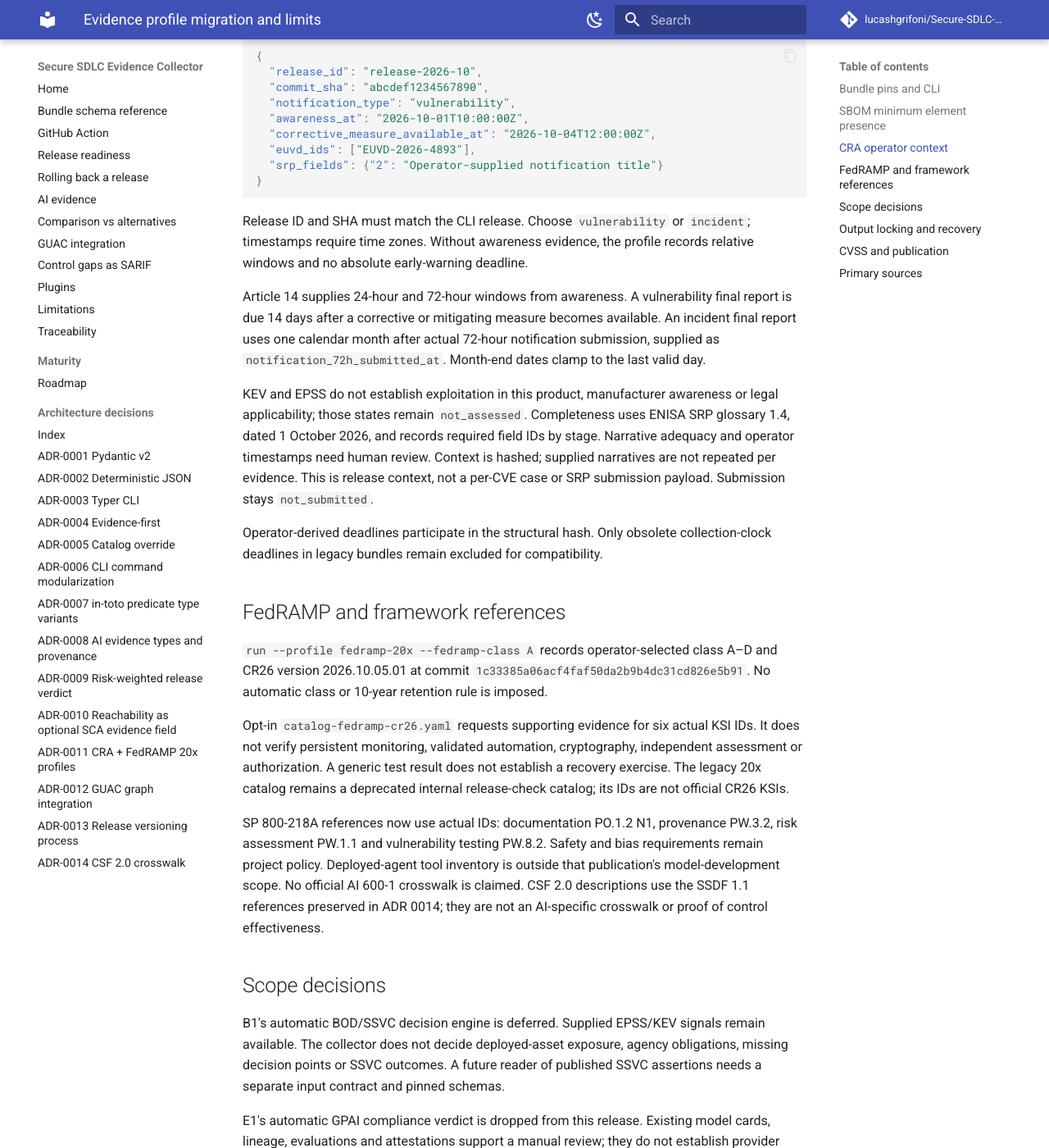
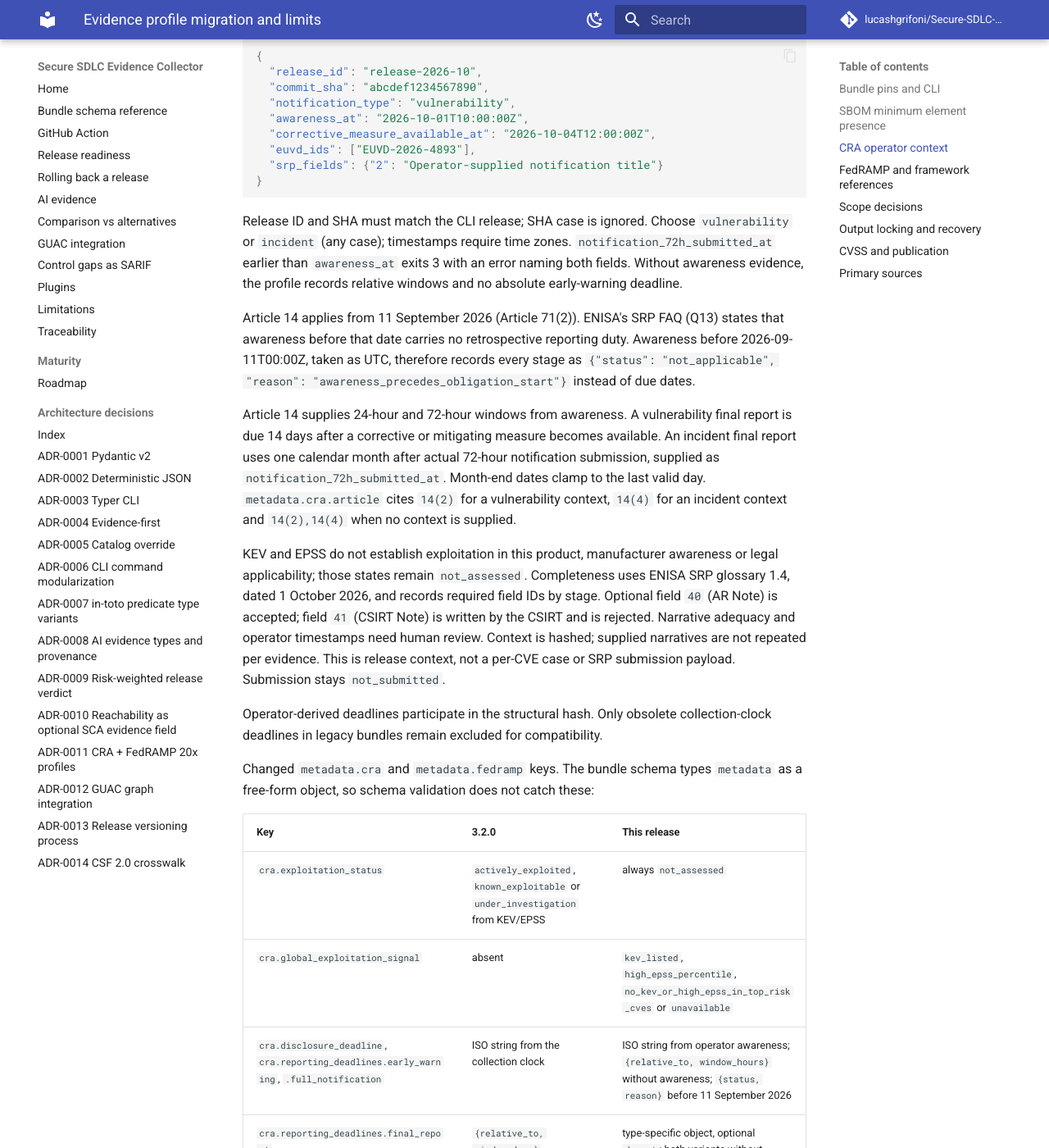
Before and after one commit to lucashgrifoni/Secure-SDLC-Evidence-Collector, an MkDocs documentation site: the page built from docs/evidence-profile-migration.md, in a window 1280 px wide and 1400 px high, scrolled down 2161 px. Shown: the whole window at 82% size. Built offline with MkDocs 1.6.1 and Material for MkDocs 9.7.7, drawn with Linux system fonts in a browser that asks for light colours; comment, search, counter and statistics services are not loaded; some of the changed text lies outside the part shown.

Commit message:
fix(profiles): align CRA and FedRAMP profile output with their sources
KSI-RPL-TRC no longer counts a generic test result. A rollback plan alone is partial, and only a reviewer-supplied generic attestation for a recovery exercise meets it, because no collected evidence type shows persistent recovery testing as CR26 requires. The CR26 catalog header and the migration guide state that the catalog is class-agnostic and covers none of the Class A mandatory KSIs, and that --fedramp-class is metadata only.

CRA awareness before 11 September 2026 now records every reporting stage as not applicable instead of computing deadlines. An incident notification submitted before awareness is rejected with an error naming both fields. SRP field 40 (AR Note) is accepted, while field 41 (CSIRT Note) stays rejected. The cited Article 14 paragraph follows the notification type. The notification type, the FedRAMP class and the context commit SHA are matched case-insensitively.

The GitHub Action, the reusable workflow and the GitLab CI example gain optional cra-context and fedramp-class inputs that default to unset, and they list the CR26 catalog. The migration guide lists every metadata.cra and metadata.fedramp key and type change. The legacy 20x controls get distinct names. The SP 800-218A title, the PW.3 note and the OSCAL exporter source are corrected.

````diff
--- a/docs/comparison.md
+++ b/docs/comparison.md
@@ -81,7 +81,7 @@
 | Continuous ATO with continuous evidence | Collector + GUAC (via T6.9 adapter) |
 | AI / LLM product with SDLC AI Profile | Collector + garak + lm-eval + Hugging Face model cards |
 | EU CRA disclosure pipeline | Collector with `--profile cra-2026` + ENISA intake |
-| FedRAMP 20x evidence pack | Collector with `--catalog catalog-fedramp-20x-ksi.yaml` + OSCAL export |
+| FedRAMP 20x evidence pack | Collector with `--profile fedramp-20x --catalog catalog-fedramp-cr26.yaml` (partial supporting evidence) + OSCAL export |
 
 ## Asking the inverse question
 
--- a/docs/evidence-profile-migration.md
+++ b/docs/evidence-profile-migration.md
@@ -85,20 +85,31 @@
 }
 ```
 
-Release ID and SHA must match the CLI release. Choose `vulnerability` or
-`incident`; timestamps require time zones. Without awareness evidence, the
-profile records relative windows and no absolute early-warning deadline.
+Release ID and SHA must match the CLI release; SHA case is ignored. Choose
+`vulnerability` or `incident` (any case); timestamps require time zones.
+`notification_72h_submitted_at` earlier than `awareness_at` exits 3 with an
+error naming both fields. Without awareness evidence, the profile records
+relative windows and no absolute early-warning deadline.
+
+Article 14 applies from 11 September 2026 (Article 71(2)). ENISA's SRP FAQ
+(Q13) states that awareness before that date carries no retrospective
+reporting duty. Awareness before 2026-09-11T00:00Z, taken as UTC, therefore
+records every stage as `{"status": "not_applicable", "reason":
+"awareness_precedes_obligation_start"}` instead of due dates.
 
 Article 14 supplies 24-hour and 72-hour windows from awareness. A vulnerability
 final report is due 14 days after a corrective or mitigating measure becomes
 available. An incident final report uses one calendar month after actual
 72-hour notification submission, supplied as `notification_72h_submitted_at`.
-Month-end dates clamp to the last valid day.
+Month-end dates clamp to the last valid day. `metadata.cra.article` cites
+`14(2)` for a vulnerability context, `14(4)` for an incident context and
+`14(2),14(4)` when no context is supplied.
 
 KEV and EPSS do not establish exploitation in this product, manufacturer
 awareness or legal applicability; those states remain `not_assessed`.
 Completeness uses ENISA SRP glossary 1.4, dated 1 October 2026, and records
-required field IDs by stage. Narrative adequacy and operator timestamps need
+required field IDs by stage. Optional field `40` (AR Note) is accepted; field
+`41` (CSIRT Note) is written by the CSIRT and is rejected. Narrative adequacy and operator timestamps need
 human review. Context is hashed; supplied narratives are not repeated per
 evidence. This is release context, not a per-CVE case or SRP submission payload.
 Submission stays `not_submitted`.
@@ -106,18 +117,42 @@
 Operator-derived deadlines participate in the structural hash. Only obsolete
 collection-clock deadlines in legacy bundles remain excluded for compatibility.
 
+Changed `metadata.cra` and `metadata.fedramp` keys. The bundle schema types
+`metadata` as a free-form object, so schema validation does not catch these:
+
+| Key | 3.2.0 | This release |
+| --- | --- | --- |
+| `cra.exploitation_status` | `actively_exploited`, `known_exploitable` or `under_investigation` from KEV/EPSS | always `not_assessed` |
+| `cra.global_exploitation_signal` | absent | `kev_listed`, `high_epss_percentile`, `no_kev_or_high_epss_in_top_risk_cves` or `unavailable` |
+| `cra.disclosure_deadline`, `cra.reporting_deadlines.early_warning`, `.full_notification` | ISO string from the collection clock | ISO string from operator awareness; `{relative_to, window_hours}` without awareness; `{status, reason}` before 11 September 2026 |
+| `cra.reporting_deadlines.final_report` | `{relative_to, window_days}` | type-specific object, optional `due_at`; both variants without context |
+| `cra.notification_type`, `awareness_at`, `awareness_source`, `annotation_scope`, `legal_applicability`, `article`, `srp_glossary_*`, `submission_status` | absent | added; `canonical_context_sha256`, `euvd_ids`, `srp_*` only with a context |
+| `fedramp.retention_years` | `10` | removed |
+| `fedramp.ruleset`, `ruleset_version`, `ruleset_commit`, `class`, `certification_status`, `retention_policy` | absent | added |
+
+The GitHub Action and reusable workflow accept optional `cra-context` and
+`fedramp-class` inputs; the `examples/gitlab-ci` template accepts
+`CRA_CONTEXT` and `FEDRAMP_CLASS`. All default to unset.
+
 ## FedRAMP and framework references
 
 `run --profile fedramp-20x --fedramp-class A` records operator-selected class
-A–D and CR26 version 2026.10.05.01 at commit
+A–D (any case) and CR26 version 2026.10.05.01 at commit
 `1c33385a06acf4faf50da2b9b4dc31cd826e5b91`. No automatic class or 10-year
-retention rule is imposed.
+retention rule is imposed. The class is metadata only: it does not change
+which controls are evaluated or the verdict.
 
 Opt-in `catalog-fedramp-cr26.yaml` requests supporting evidence for six actual
 KSI IDs. It does not verify persistent monitoring, validated automation,
-cryptography, independent assessment or authorization. A generic test result
-does not establish a recovery exercise. The legacy 20x catalog remains a
-deprecated internal release-check catalog; its IDs are not official CR26 KSIs.
+cryptography, independent assessment or authorization. The catalog is
+class-agnostic, and none of its six KSIs is in the Class A mandatory set
+(CR26 `FRC-CLA-MFR`), so it neither covers nor scopes Class A. KSI-RPL-TRC
+needs manual review: a generic test result is not counted, a rollback plan
+alone is partial, and only a reviewer-supplied `generic_attestation` for a
+recovery exercise meets it. The legacy 20x catalog remains a deprecated
+internal release-check catalog; its IDs are not official CR26 KSIs. Its ten
+controls moved from `NIST_SSDF` or `ORG_INTERNAL` to `ORG_INTERNAL` and are
+now named `Legacy internal check: <topic>`.
 
 SP 800-218A references now use actual IDs: documentation PO.1.2 N1, provenance
 PW.3.2, risk assessment PW.1.1 and vulnerability testing PW.8.2. Safety and bias
````
Also changed, not shown: action.yml (+18 -1 lines), docs/adr/0008-ai-evidence-types-and-provenance.md (+3 -2 lines), docs/adr/data/0015-fedramp-cr26-provenance.json (+4 -3 lines), docs/github_action.md (+7 -2 lines), examples/gitlab-component/README.md (+5 -0 lines), src/evidence_collector/controls/data/catalog-ai.yaml (+4 -3 lines), src/evidence_collector/controls/data/catalog-fedramp-20x-ksi.yaml (+10 -10 lines), src/evidence_collector/controls/data/catalog-fedramp-cr26.yaml (+10 -7 lines), 10 other files.
